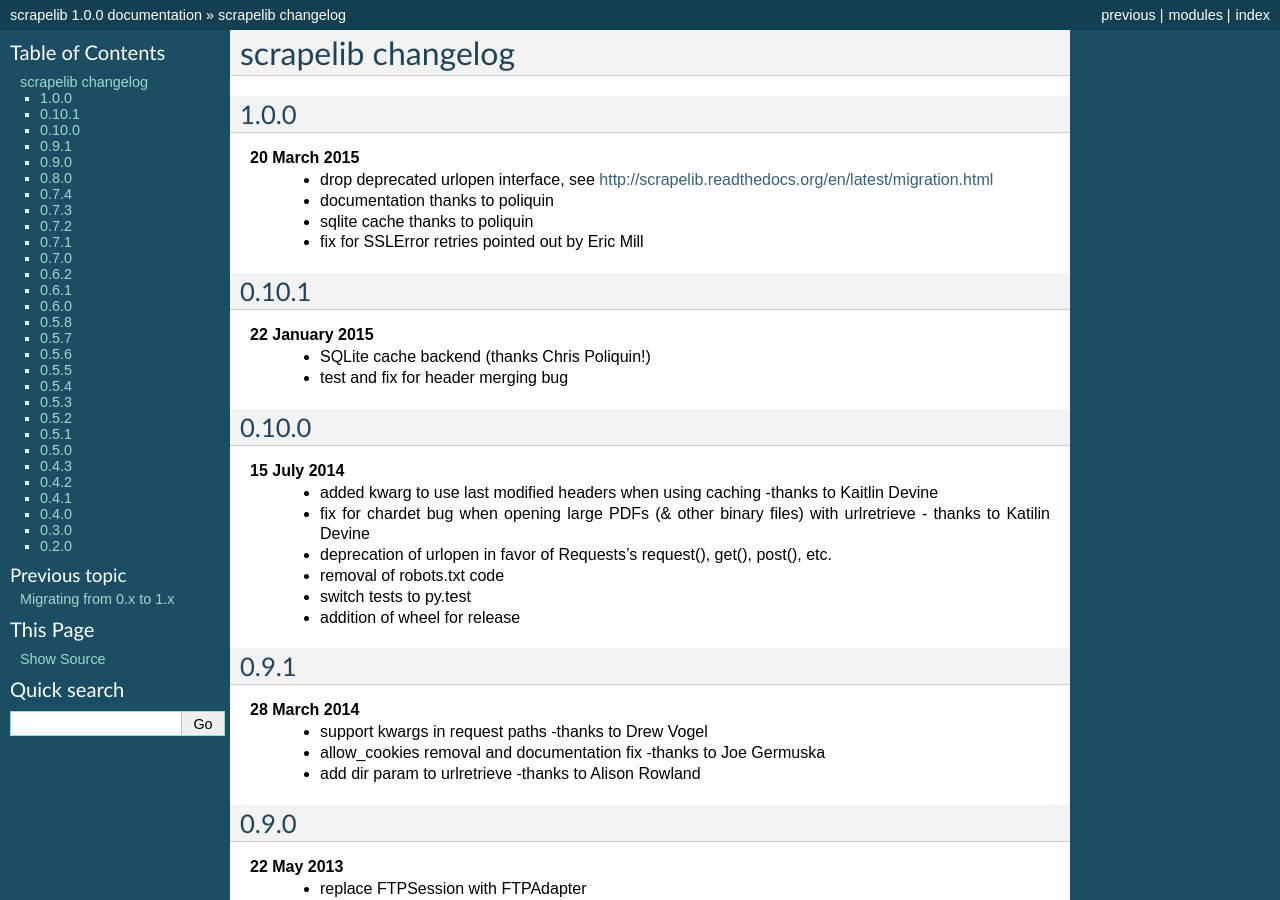
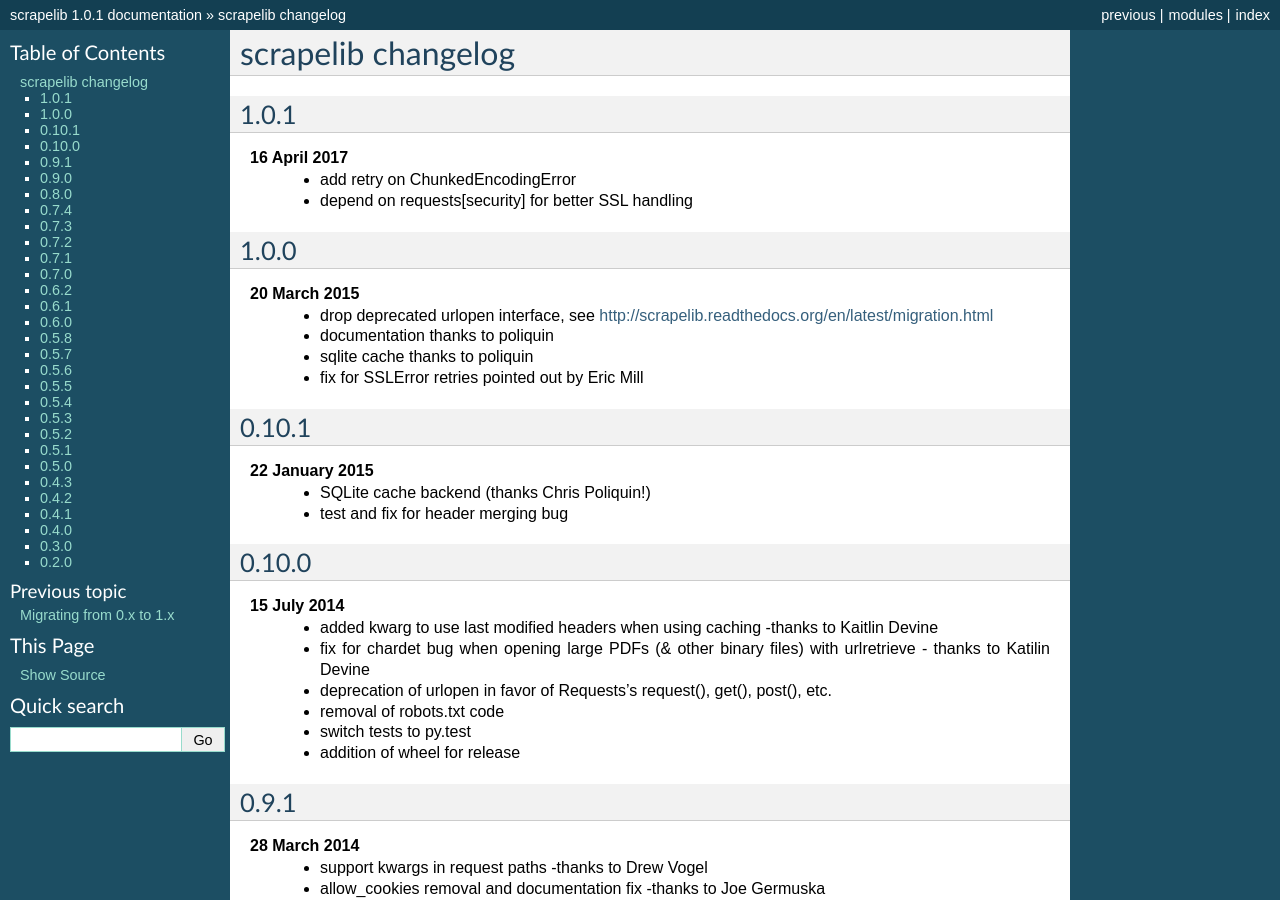
Before and after one commit to jamesturk/scrapelib, a Sphinx documentation site: the page built from docs/changelog.rst, in a window 1280 px wide and 900 px high. Built offline with Sphinx 7.4.7, drawn with Linux system fonts in a browser that asks for light colours; some of the changed text lies outside the part shown.

Commit message:
bump to 1.0.1

```diff
--- a/docs/changelog.rst
+++ b/docs/changelog.rst
@@ -1,5 +1,11 @@
 scrapelib changelog
 ===================
+
+1.0.1
+-----
+**16 April 2017**
+    * add retry on ChunkedEncodingError
+    * depend on requests[security] for better SSL handling
 
 1.0.0
 -----
--- a/docs/conf.py
+++ b/docs/conf.py
@@ -50,7 +50,7 @@
 # The short X.Y version.
 version = '1.0'
 # The full version, including alpha/beta/rc tags.
-release = '1.0.0'
+release = '1.0.1'
 
 # The language for content autogenerated by Sphinx. Refer to documentation
 # for a list of supported languages.
--- a/scrapelib/__init__.py
+++ b/scrapelib/__init__.py
@@ -16,7 +16,7 @@
     from urllib.error import URLError as urllib_URLError
     _str_type = str
 
-__version__ = '1.0.0'
+__version__ = '1.0.1'
 _user_agent = ' '.join(('scrapelib', __version__, requests.utils.default_user_agent()))
 
 
--- a/setup.py
+++ b/setup.py
@@ -5,7 +5,7 @@
 long_description = open('README.rst').read()
 
 setup(name="scrapelib",
-      version='1.0.0',
+      version='1.0.1',
       py_modules=['scrapelib'],
       author="James Turk",
       author_email='james.p.turk@gmail.com',
@@ -21,9 +21,9 @@
                    "Natural Language :: English",
                    "Operating System :: OS Independent",
                    "Programming Language :: Python :: 2.7",
-                   "Programming Language :: Python :: 3.3",
                    "Programming Language :: Python :: 3.4",
                    "Programming Language :: Python :: 3.5",
+                   "Programming Language :: Python :: 3.6",
                    "Topic :: Software Development :: Libraries :: Python Modules",
                    ],
       install_requires=['requests[security]>=2'],
```
